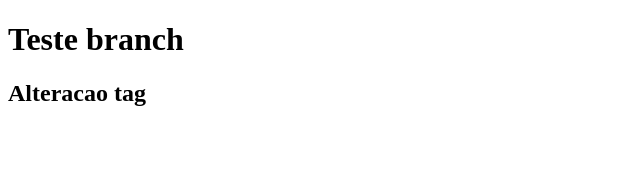
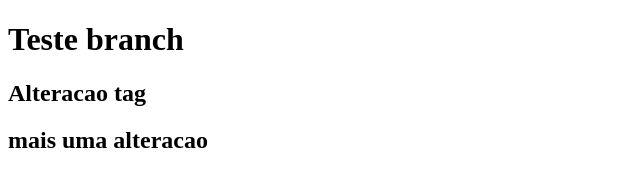
Before and after one commit to RvlManza/aprendizado, a plain HTML site: page index.html in a window 1280 px wide. Shown: the whole page, without its empty margins (0-640 px from the left). Drawn offline with Linux system fonts and the light colour scheme.

Commit message:
alterando versão

```diff
--- a/index.html
+++ b/index.html
@@ -10,5 +10,7 @@
     <h1>Teste branch</h1>
 
     <h2>Alteracao tag</h2>
+
+    <h2>mais uma alteracao</h2>
 </body>
 </html>
```
